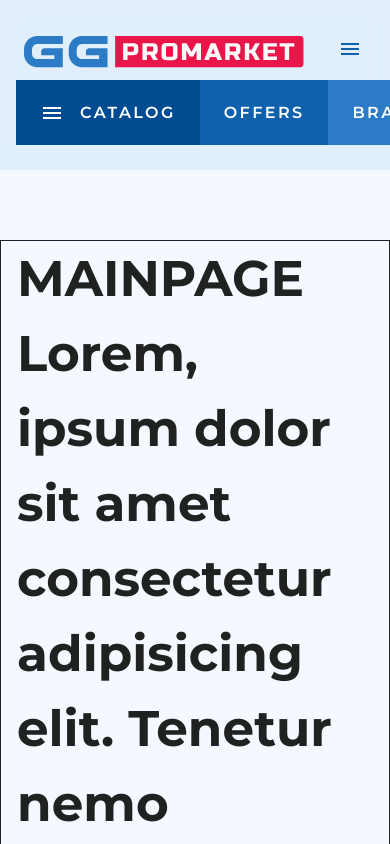
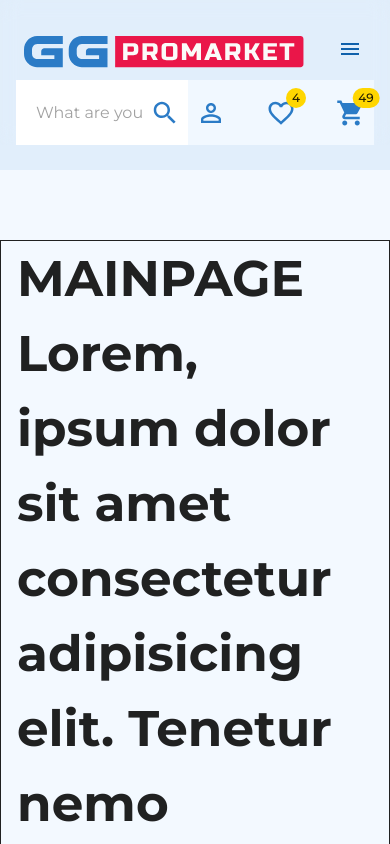
Before and after one commit to RS882/healthshoper, a React (Create React App) app: page / in a window 390 px wide. Shown: the top 844 px of the page. Built offline with nearby package versions, Linux system fonts and the light colour scheme.

Commit message:
24- Adaptive properties for Header are added

```diff
--- a/src/Utilits/functions.ts
+++ b/src/Utilits/functions.ts
@@ -1,4 +1,7 @@
 // The function accepts the line and if it consists of 12 digits, returns an array of the type of line of two elements-number in format "+11 111 111-11-11" 2 number in form "1111111111111"
+
+import { JsxElement } from "typescript";
+
 // If the length of the line is more than 12 characters and Masiav of empty lines returned in a line less than 12 digits ['', '']
 export const getFormatedTelNumber = (telNumString: string): string[] => {
 	if (telNumString.length > 12) return ['', ''];
--- a/src/commponent/Header/BottomBar/ActionBox.tsx
+++ b/src/commponent/Header/BottomBar/ActionBox.tsx
@@ -4,9 +4,7 @@ import FavoriteBorderIcon from '@mui/icons-material/FavoriteBorder';
 import ShoppingCartIcon from '@mui/icons-material/ShoppingCart';
 import Box from '@mui/material/Box';
 import { styled } from '@mui/material/styles';
-import Badge from '@mui/material/Badge';
-import IconButton from '@mui/material/IconButton';
-import Tooltip from '@mui/material/Tooltip';
+import ActionIconBtn from './ActionIconBtn';
 
 const ActionBoxWrapper = styled(Box)`
 	display:flex;
@@ -32,25 +30,26 @@ const ActionBox = () => {
 
 	return (
 		<ActionBoxWrapper >
-			<Tooltip title='Login'>
-				<IconButton sx={{ mr: 3, }} onClick={onClickLogin}>
-					<PersonOutlineIcon sx={[{ fontSize: '40px', }, (theme) => ({ color: theme.colors.blue3, })]} />
-				</IconButton>
-			</Tooltip>
-			<Tooltip title='Favorites'>
-				<IconButton sx={{ mr: 3, }} onClick={showFavorins}>
-					<Badge badgeContent={4} color='warning' >
-						<FavoriteBorderIcon sx={[{ fontSize: '40px', }, (theme) => ({ color: theme.colors.blue3, })]} />
-					</Badge>
-				</IconButton>
-			</Tooltip>
-			<Tooltip title='Shopping Cart'>
-				<IconButton onClick={showCart}>
-					<Badge badgeContent={48} color='warning' >
-						<ShoppingCartIcon sx={[{ fontSize: '40px', }, (theme) => ({ color: theme.colors.blue3, })]} />
-					</Badge>
-				</IconButton>
-			</Tooltip>
+
+			<ActionIconBtn
+				tooltipTitle='Login'
+				onClickBtn={onClickLogin}
+				ActionIcon={PersonOutlineIcon}
+			/>
+			<ActionIconBtn
+				tooltipTitle='Favorites'
+				onClickBtn={showFavorins}
+				ActionIcon={FavoriteBorderIcon}
+				badgeCounter={4}
+			/>
+			<ActionIconBtn
+				tooltipTitle='Shopping Cart'
+				onClickBtn={showCart}
+				ActionIcon={ShoppingCartIcon}
+				badgeCounter={49}
+				marRigth={0}
+			/>
+
 		</ActionBoxWrapper>
 	);
 };
--- /dev/null
+++ b/src/commponent/Header/BottomBar/ActionIconBtn.tsx
@@ -0,0 +1,38 @@
+import React, { FC } from 'react';
+import { styled } from '@mui/material/styles';
+import Badge from '@mui/material/Badge';
+import IconButton from '@mui/material/IconButton';
+import Tooltip from '@mui/material/Tooltip';
+import Icon from '@mui/material/Icon';
+import FavoriteBorderIcon from '@mui/icons-material/FavoriteBorder';
+
+
+interface IActionIconBtn {
+	tooltipTitle: string;
+	onClickBtn: () => void;
+	marRigth?: number;
+	badgeCounter?: number;
+	ActionIcon: typeof FavoriteBorderIcon;
+};
+
+
+
+const ActionIconBtn: FC<IActionIconBtn> = ({ tooltipTitle, onClickBtn, marRigth = 3, badgeCounter = 0, ActionIcon }) => {
+
+	const StyledActionIcon = styled(ActionIcon)((props) => ({
+		[props.theme.breakpoints.up('mobile')]: { fontSize: '30px', },
+		[props.theme.breakpoints.up('laptop')]: { fontSize: '40px', },
+		color: props.theme.colors.blue3,
+	}));
+	return (
+		<Tooltip title={tooltipTitle}>
+			<IconButton sx={{ mr: marRigth, }} onClick={onClickBtn}>
+				<Badge badgeContent={badgeCounter} color='warning' >
+					<StyledActionIcon />
+				</Badge>
+			</IconButton>
+		</Tooltip>
+	);
+};
+
+export default React.memo(ActionIconBtn);
--- a/src/commponent/Header/BottomBar/BottomBar.tsx
+++ b/src/commponent/Header/BottomBar/BottomBar.tsx
@@ -1,59 +1,44 @@
-import Box from '@mui/material/Box';
-import IconButton from '@mui/material/IconButton';
+
 import Toolbar from '@mui/material/Toolbar';
 import React from 'react';
-import MenuIcon from '@mui/icons-material/Menu';
-import Button from '@mui/material/Button';
-import Typography from '@mui/material/Typography';
-import { styled } from '@mui/material/styles';
-import ButtonBase from '@mui/material/ButtonBase';
-import { useNavigate } from 'react-router-dom';
+
 import ToolBarSearch from './ToolBarSearch';
 import ActionBox from './ActionBox';
-
-const StyledText = styled(Typography)`
-	font-weight: 600;
-	font-size: 16px;
-	line-height: 20px;
-	letter-spacing: 0.15em;
-
-`;
-
-const StyledButton = styled(ButtonBase)`
-	display: flex;
-	min-height:100%;
-	padding: 20px 24px ;
-	text-transform:uppercase;
-`;
+import BottomBarButton from './BottomBarButton';
+import { themeDate } from './../../../Theme/theme';
+import { Box, styled } from '@mui/material';
 
 
+const BottomBox = styled(Box)((props) => ({
+	[props.theme.breakpoints.up('mobile')]: { display: 'none', },
+	[props.theme.breakpoints.up('laptop')]: { display: 'flex', },
+}));
 
 
 const BottomBar = () => {
-	const navigate = useNavigate();
+
 
 
 	return (
 		<Toolbar disableGutters sx={[{ display: 'flex', height: '65px' }, (theme) => ({ backgroundColor: theme.bgColors.blueHeaderBg, })]} >
-
-
-			<StyledButton
-				onClick={() => navigate('/catalog')}
-				sx={(theme) => ({ color: theme.colors.white, backgroundColor: theme.colors.blue1, '&:hover': { backgroundColor: theme.colors.blue3 } })}>
-				<MenuIcon sx={{ mr: 2, }} />
-				<StyledText>catalog</StyledText>
-			</StyledButton>
-			<StyledButton
-				onClick={() => navigate('/offers')}
-				sx={(theme) => ({ color: theme.colors.white, backgroundColor: theme.colors.blue2, '&:hover': { backgroundColor: theme.colors.blue1 } })}>
-				<StyledText>offers</StyledText>
-			</StyledButton>
-			<StyledButton
-				onClick={() => navigate('/brands')}
-				sx={(theme) => ({ color: theme.colors.white, backgroundColor: theme.colors.blue3, '&:hover': { backgroundColor: theme.colors.blue1 } })}>
-				<StyledText>BRANDS</StyledText>
-			</StyledButton>
-
+			<BottomBox>
+				<BottomBarButton url='/catalog'
+					bgColor={themeDate.colors.blue1!}
+					bgColorHover={themeDate.colors.blue3!}
+					isMenuIcon={true}>
+					catalog
+				</BottomBarButton>
+				<BottomBarButton url='/offers'
+					bgColor={themeDate.colors.blue2!}
+					bgColorHover={themeDate.colors.blue2!}>
+					offers
+				</BottomBarButton>
+				<BottomBarButton url='/brands'
+					bgColor={themeDate.colors.blue3!}
+					bgColorHover={themeDate.colors.blue1!}>
+					BRANDS
+				</BottomBarButton>
+			</BottomBox>
 			<ToolBarSearch />
 
 			<ActionBox />
@@ -61,4 +46,4 @@ const BottomBar = () => {
 	);
 };
 
-export default BottomBar;
+export default React.memo(BottomBar);
--- /dev/null
+++ b/src/commponent/Header/BottomBar/BottomBarButton.tsx
@@ -0,0 +1,43 @@
+import styled from '@emotion/styled';
+import { ButtonBase, Typography } from '@mui/material';
+import React, { FC } from 'react';
+import { useNavigate } from 'react-router-dom';
+import MenuIcon from '@mui/icons-material/Menu';
+
+interface IBottomBarButton {
+	url?: string;
+	bgColor: string;
+	bgColorHover: string;
+	isMenuIcon?: boolean;
+	children: React.ReactNode;
+	onClickBtn?: () => void;
+};
+
+const StyledText = styled(Typography)`
+	font-weight: 600;
+	font-size: 16px;
+	line-height: 20px;
+	letter-spacing: 0.15em;
+
+`;
+
+const StyledButton = styled(ButtonBase)`
+	display: flex;
+	min-height:100%;
+	padding: 20px 24px ;
+	text-transform:uppercase;
+`;
+
+const BottomBarButton: FC<IBottomBarButton> = ({ url = '/', bgColor, bgColorHover, children, isMenuIcon = false, onClickBtn }) => {
+	const navigate = useNavigate();
+	return (
+		<StyledButton
+			onClick={onClickBtn ? onClickBtn : () => navigate(url)}
+			sx={(theme) => ({ color: theme.colors.white, backgroundColor: bgColor, '&:hover': { backgroundColor: bgColorHover } })}>
+			{isMenuIcon ? <MenuIcon sx={{ mr: 2, }} /> : null}
+			<StyledText>{children}</StyledText>
+		</StyledButton>
+	);
+};
+
+export default React.memo(BottomBarButton);
--- a/src/commponent/Header/BottomBar/ToolBarSearch.tsx
+++ b/src/commponent/Header/BottomBar/ToolBarSearch.tsx
@@ -5,6 +5,7 @@ import SearchIcon from '@mui/icons-material/Search';
 import InputBase from '@mui/material/InputBase';
 import { exampleText } from './exempleText';
 import Tooltip from '@mui/material/Tooltip';
+import ActionIconBtn from './ActionIconBtn';
 
 
 
@@ -12,8 +13,7 @@ const SearchBox = styled(Box)`
 position: relative;
 	min-height:100%;
 	flex: 1 1  746px;
-
-	display:flex;
+		display:flex;
 	`;
 const SeachInput = styled(InputBase)`
 
@@ -69,12 +69,15 @@ const ToolBarSearch = () => {
 				inputProps={{ 'aria-label': 'search' }}
 				onChange={changeHandler} value={inputText}
 			/>
-			<Tooltip title={'Search'}>
-				<SeachIconWrapper onClick={onClickSearch}>
-					<SearchIcon sx={[{ fontSize: '40px', }, (theme) => ({ color: theme.colors.blue3, })]} />
-				</SeachIconWrapper>
-				{/* {scearchElem} */}
-			</Tooltip>
+			<ActionIconBtn
+				tooltipTitle='Search'
+				onClickBtn={onClickSearch}
+				ActionIcon={SearchIcon}
+				badgeCounter={0}
+				marRigth={0}
+			/>
+
+
 		</SearchBox>
 	);
 };
--- a/src/commponent/Header/TopBar/TelNumber/CallUsLink.tsx
+++ b/src/commponent/Header/TopBar/TelNumber/CallUsLink.tsx
@@ -4,9 +4,9 @@ import React, { FC } from 'react';
 
 interface ICallUsLink {
 	digNum: string;
-	children: React.ReactNode
-	mobileStyle: { [property: string]: string; },
-	destopStyle: { [property: string]: string; },
+	children: React.ReactNode;
+	mobileStyle: { [property: string]: string; };
+	destopStyle: { [property: string]: string; };
 };
 
 const CallUsLink: FC<ICallUsLink> = ({ digNum, children, mobileStyle, destopStyle }) => {
```
Also changed, not shown: src/App.tsx (+7 -0 lines), src/commponent/HOC/HighlightUpperCaseLetters.tsx (added, +19 -0 lines), src/commponent/MainPage/Main.tsx (+9 -0 lines).
